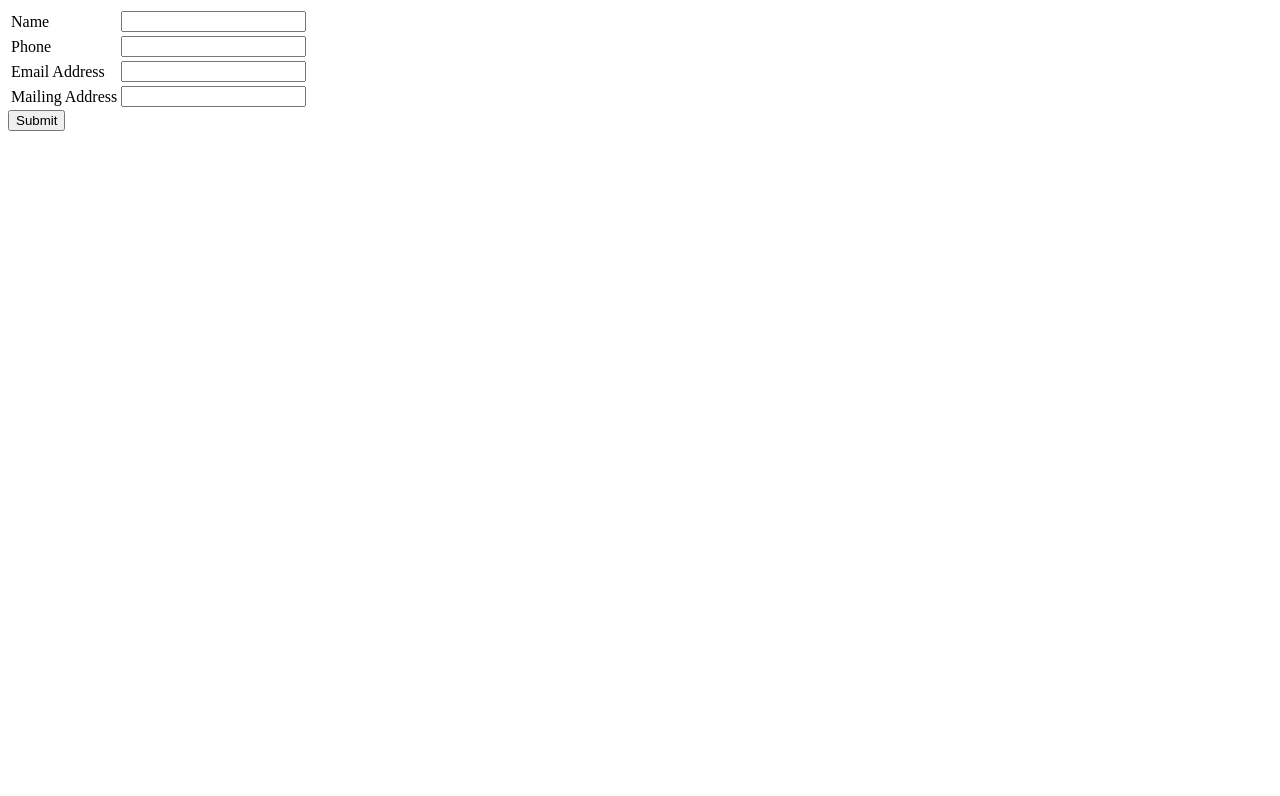
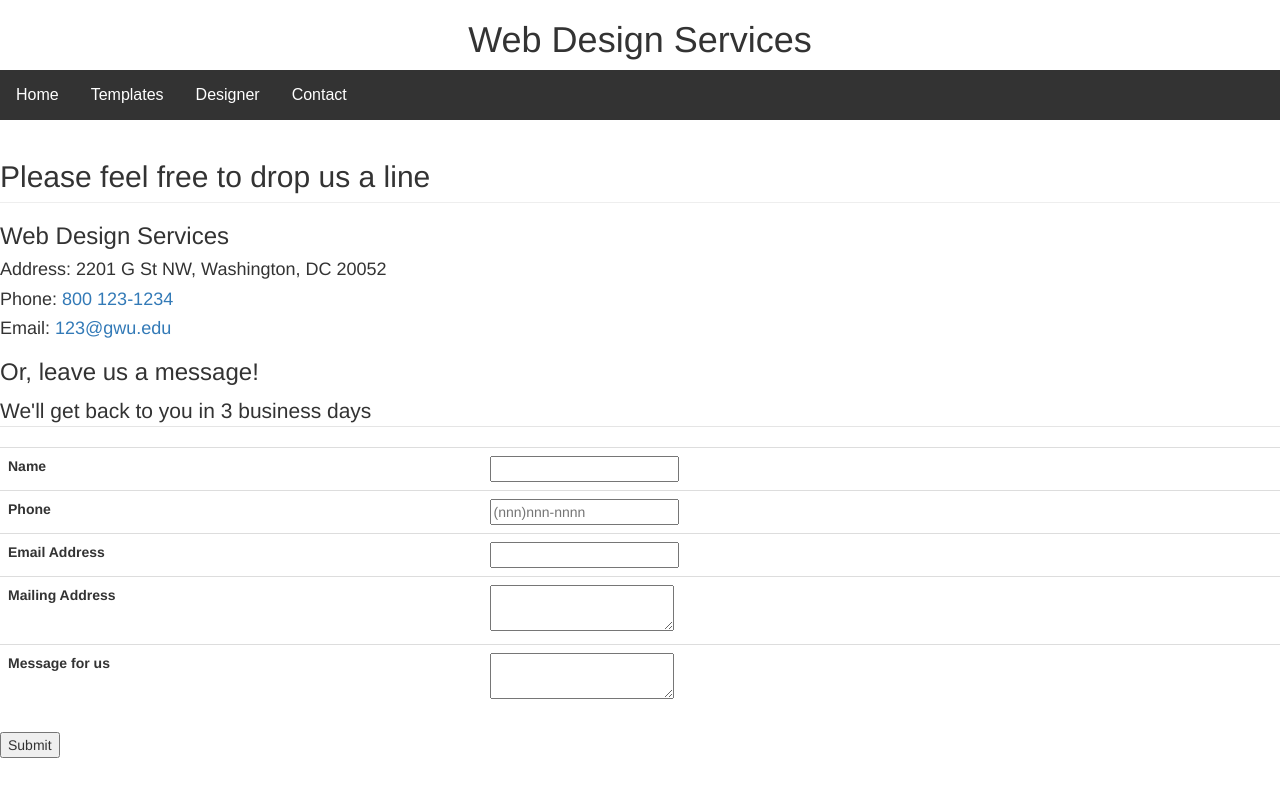
Before and after one commit to jz1003/Web-site-desigin-project, a plain HTML site: page form.html in a window 1280 px wide. Drawn offline with Linux system fonts and the light colour scheme.

Commit message:
Add files via upload

```diff
--- a/form.html
+++ b/form.html
@@ -1,42 +1,98 @@
+<!doctype html>
+<html>
+<head>
+  <meta charset="utf-8">
+  <!-- viewport for bootstrap -->
+  <!-- stylesheets -->
+    <link rel="stylesheet" href="css_jz/Templates_page.css" />
+    <link href="bootstrap_jz/css/bootstrap.css" rel="stylesheet">
+<!--   <script src="java_jz/java.js"></script> -->
+   <title >Template sample page</title>
+ </head>
+
 <body>
+<!-- shared header ; changed templates dropdown(dropdown unavailable on other pages)-->
+    <header>
+    <h1 class="text-center">Web Design Services</h1>
+    <div class="navbar1">
+        <a href="#home1">Home</a>
+        <a href="Templates_page.html">Templates</a>
+<!--         <div class="dropdown1">
 
-       <form action="#" id="_blank" >
-        <table>
+
+            <button class="dropbtn1">Templates
+              <i class="fa fa-caret-down1"><a href="Templates_page.html"></a></i>
+
+            </button>
+            <div class="dropdown-content1">
+              <a  onclick="openLB();showT(1)">Restaurant</a>
+              <a onclick="openLB();showT(2)">Merchandise</a>
+              <a onclick="openLB();showT(3)">Campaign page</a>
+              <a onclick="openLB();showT(4)">Personal Portfolio</a>
+              <a onclick="openLB();showT(5)">Event</a>
+              <a onclick="openLB();showT(6)">Hotel</a>
+            </div>
+        </div> -->
+
+      <div class="navbar1">
+       <div class="dropdown1">
+    <button class="dropbtn1">Designer
+      <i class="fa fa-caret-down1"></i>
+    </button>
+    <div class="dropdown-content1">
+      <a href="#">Designers by Specialties</a>
+      <a href="#">By Availability</a>
+      <a href="#">By Price</a>
+      <a href="#">By Reviews</a>
+    </div>
+  </div>
+      <a href="form.html" target="_blank">Contact</a>
+  </div>
+  </div>
+
+  </header>
+<!-- Our info -->
+    <div>
+        <h2 class="page-header ">Please feel free to drop us a line</h2>
+        <h3>Web Design Services</h3>
+        <h4>Address: 2201 G St NW, Washington, DC 20052</h4>
+        <h4>Phone: <a href="tel:8001231234">800 123-1234</a> </h4>
+        <h4>Email: <a href="mailto: 123@gwu.edu">123@gwu.edu</a></h4>
+    </div>
+<!-- Customer info -->
+    <div>
+        <h3>Or, leave us a message!</h3>
+        <form action="#" method="post" >
+            <fieldset>
+                <legend>We'll get back to you in 3 business days</legend>
+                <table class="table">
+                    <tbody>
                     <tr>
-                <td>
-                    <label for="name">
-                        Name
-                    </label>
-                </td>
-                <td><input type="text" id="name" name="name" />
-
-                </td>
+                        <td > <label for="name">Name</label></td>
+                        <td > <input type="text" id="name" name="name" /></td>
                     </tr>
                     <tr>
-                <td><label for="Phone">
-                        Phone
-                    </label>
-                </td>
-                <td><input type="number" id="Phone" name="Phone"/>
-                </td>
+                        <td ><label for="Phone">Phone</label></td>
+                        <td ><input type="tel" id="Phone" name="Phone" placeholder="(nnn)nnn-nnnn" required pattern="\([0-9]{3}\)[0-9]{3}-[0-9]{4}"/></td>
                     </tr>
                     <tr>
-                <td><label for="Email Address">
-                        Email Address
-                    </label>
-                </td>
-                <td><input type="Email" id="Email Address" name="Email Address" />
-                </td>
+                        <td ><label for="Email Address">Email Address</label></td>
+                        <td ><input type="text" id="Email Address" name="Email Address" /></td>
                     </tr>
                     <tr>
-                <td><label for="Mailing Address">
-                        Mailing Address
-                    </label>
-                </td>
-                <td><input type="text" id="Mailing Address" name="Mailing Address" />
-                </td>
+                        <td ><label for="Mailling Address">Mailing Address</label></td>
+                        <td ><textarea name="address" id="Mailling Address"></textarea></td>
                     </tr>
+                    <tr>
+                        <td ><label for="Message">Message for us</label></td>
+                        <td ><textarea name="Message" id="Message"></textarea></td>
                     </tr>
+                    </tbody>
                 </table>
-          <input type="submit" value="Submit">
+                <input type="submit" id="btn-block" value="Submit">
+            </fieldset>
+
         </form>
+    </div>
+</body>
+</html>
--- a/java_jz/java.js
+++ b/java_jz/java.js
@@ -14,8 +14,8 @@ window.onload = init;
 //    //    return false;
 //    // }
 
-document.getElementById("web").onclick = turnOnWeb;
-document.getElementById("mobile").onclick=turnOnMobile;
+document.getElementById("web").onclick = turnOnWeb();
+document.getElementById("mobile").onclick=turnOnMobile();
 // }
 
 function turnOnWeb() {
```
Also changed, not shown: Templates_page.html (+7 -5 lines). Lines whose indentation alone changed are shown as unchanged.
